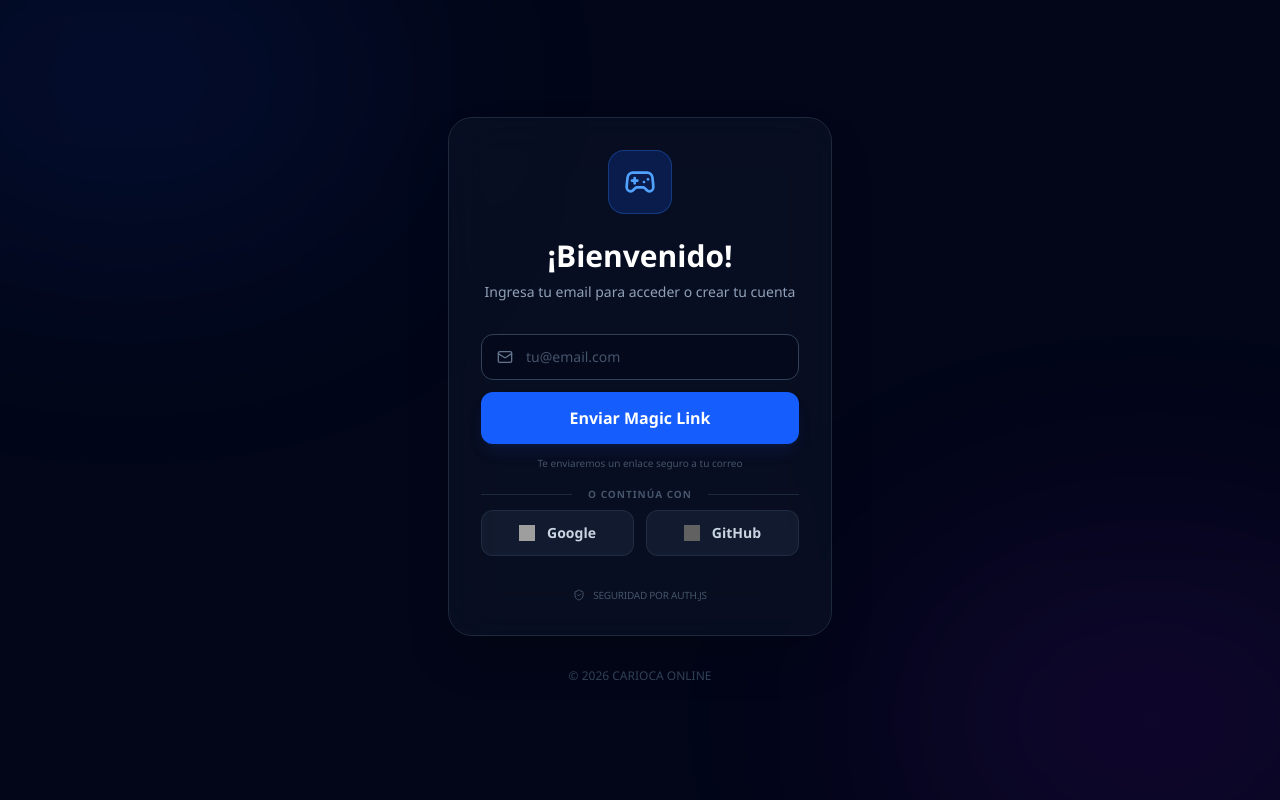
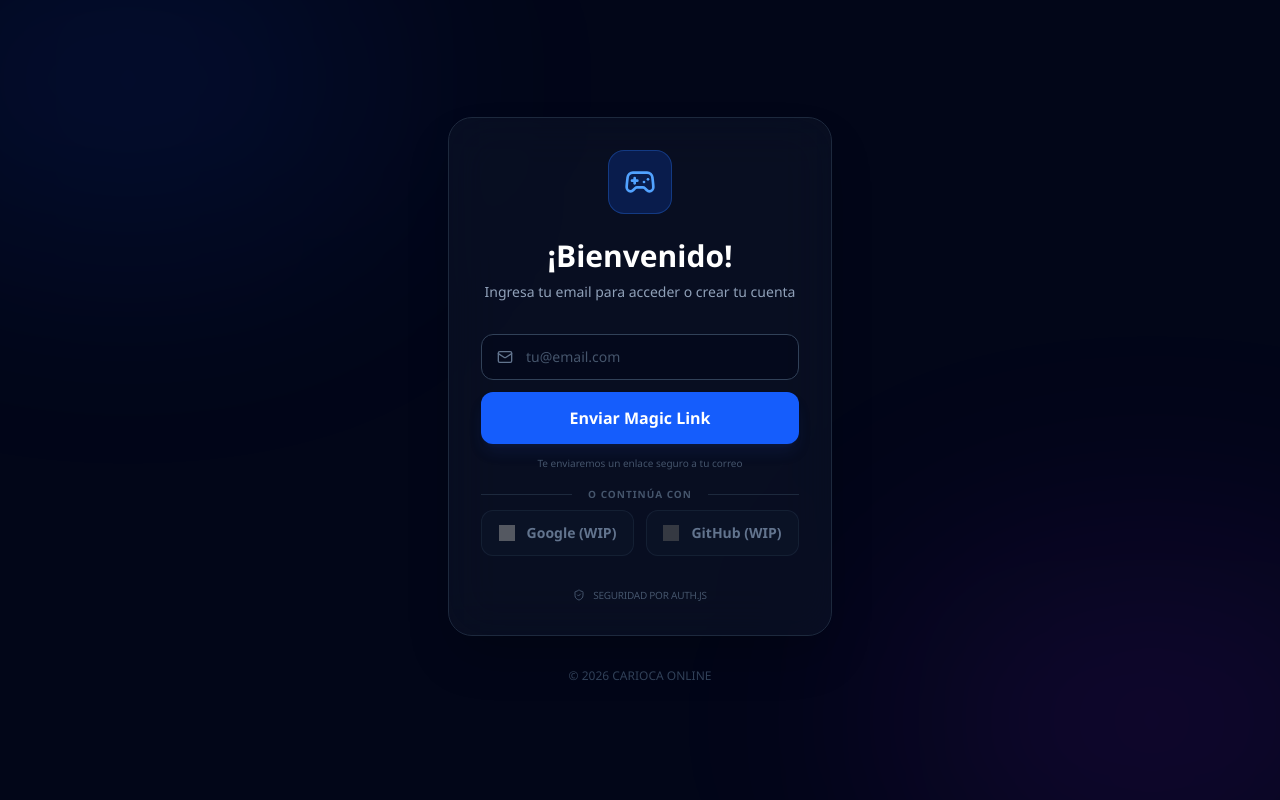
Before and after one commit to paulo1403/carioca-game-web, a Next.js app: page /login in a window 1280 px wide. Built offline with nearby package versions, Linux system fonts and the light colour scheme; grey boxes are pictures that could not be loaded.

Commit message:
docs: add SMTP email configuration to README refactor(login): disable social auth buttons with WIP state
Update README with new SMTP email configuration variables.
Disable Google and GitHub login buttons with visual indication they're work in progress.

```diff
--- a/src/app/login/page.tsx
+++ b/src/app/login/page.tsx
@@ -84,18 +84,18 @@ export default function LoginPage() {
 
                     <div className="grid grid-cols-2 gap-3">
                         <button
-                            onClick={() => signIn("google", { callbackUrl: "/" })}
-                            className="flex items-center justify-center gap-3 bg-slate-800/50 hover:bg-slate-800 text-slate-300 font-semibold py-3 px-4 rounded-xl border border-slate-700/50 transition-all active:scale-[0.98] text-sm"
+                            disabled
+                            className="flex items-center justify-center gap-3 bg-slate-800/20 text-slate-500 font-semibold py-3 px-4 rounded-xl border border-slate-700/30 text-sm cursor-not-allowed"
                         >
-                            <img src="https://authjs.dev/img/providers/google.svg" className="w-4 h-4" alt="Google" />
-                            Google
+                            <img src="https://authjs.dev/img/providers/google.svg" className="w-4 h-4 opacity-50" alt="Google" />
+                            Google (WIP)
                         </button>
                         <button
-                            onClick={() => signIn("github", { callbackUrl: "/" })}
-                            className="flex items-center justify-center gap-3 bg-slate-800/50 hover:bg-slate-800 text-slate-300 font-semibold py-3 px-4 rounded-xl border border-slate-700/50 transition-all active:scale-[0.98] text-sm"
+                            disabled
+                            className="flex items-center justify-center gap-3 bg-slate-800/20 text-slate-500 font-semibold py-3 px-4 rounded-xl border border-slate-700/30 text-sm cursor-not-allowed"
                         >
-                            <img src="https://authjs.dev/img/providers/github.svg" className="w-4 h-4 invert" alt="GitHub" />
-                            GitHub
+                            <img src="https://authjs.dev/img/providers/github.svg" className="w-4 h-4 invert opacity-50" alt="GitHub" />
+                            GitHub (WIP)
                         </button>
                     </div>
                 </div>
```
Also changed, not shown: 1 other file (tests, documents, lock files or other folders).
